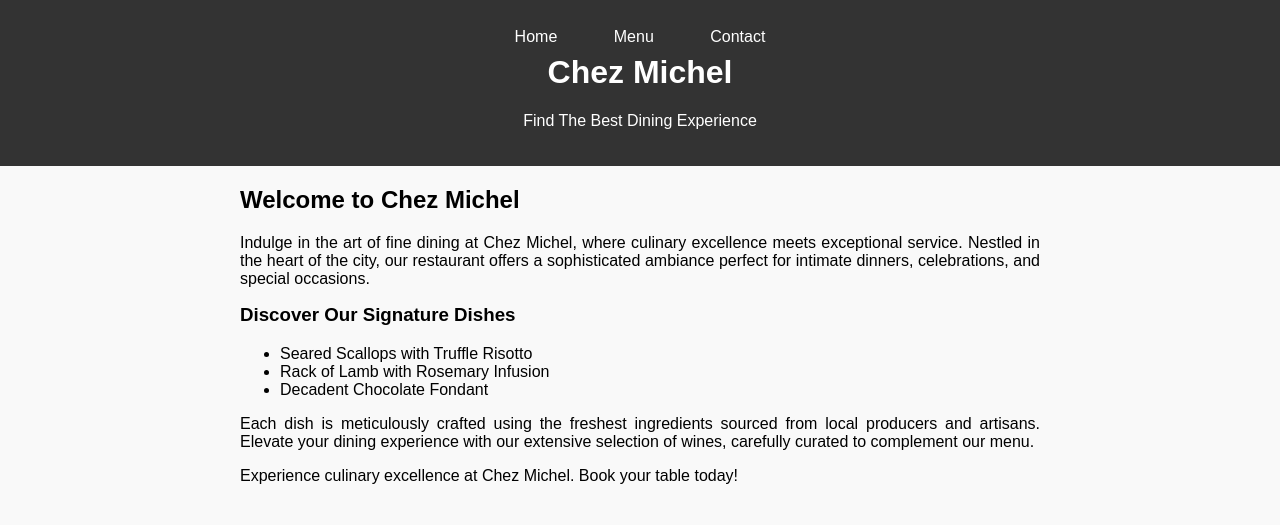
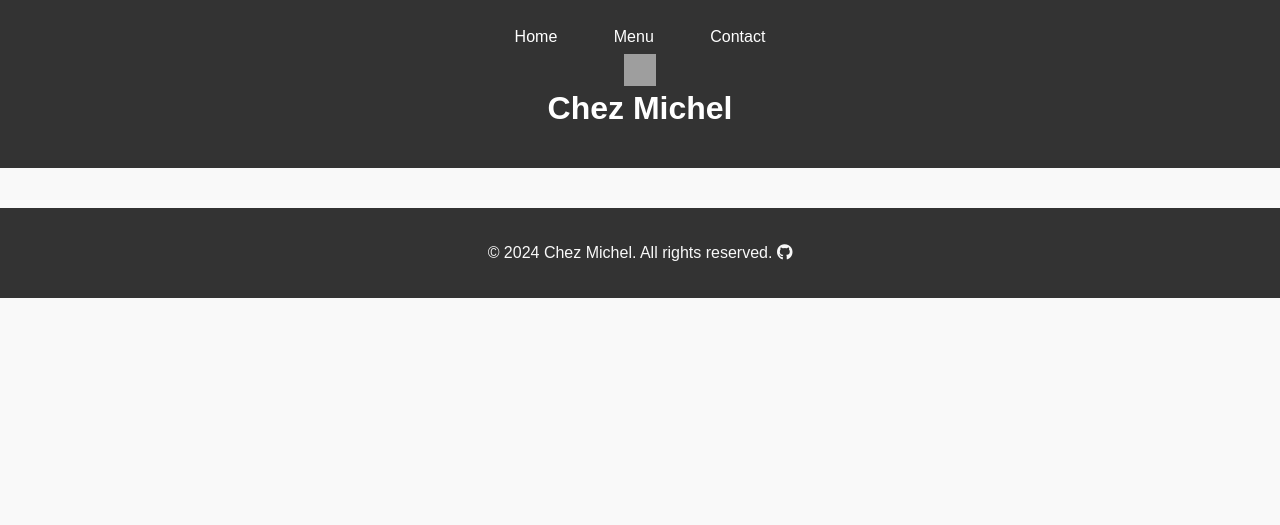
Before and after one commit to odilson-dev/restaurant-page, a website built with webpack: page dist/index.html in a window 1280 px wide. Built offline with nearby package versions, Linux system fonts and the light colour scheme; grey boxes are pictures that could not be loaded.

Commit message:
Add footer section

```diff
--- a/src/index.js
+++ b/src/index.js
@@ -1,2 +1,2 @@
 import { loadHomePage } from "./homepage.js";
-loadHomePage();
+l;
```
Also changed, not shown: dist/index.html, dist/main.js (added).
